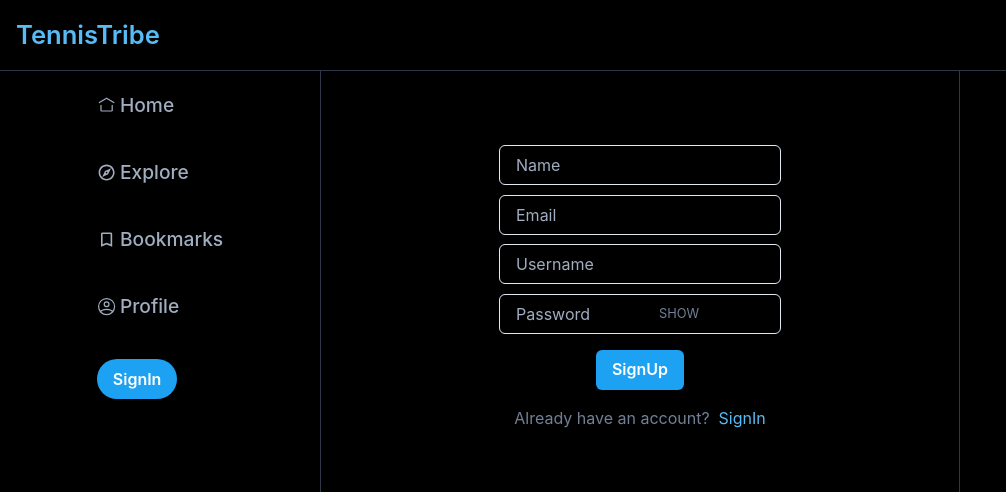
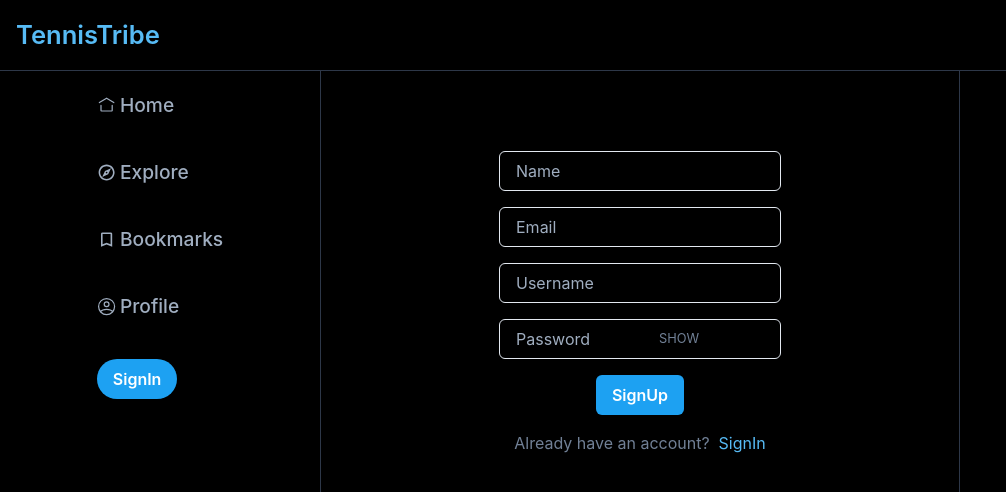
Before and after one commit to tiwariaditya15/tennistribe, a React (Vite) app: page /signup in a window 1280 px wide. Shown: the top 492 px of the page, without its empty margins (0-1006 px from the left). Built offline with nearby package versions, Linux system fonts and the light colour scheme; no server answers.

Commit message:
fix: schema validation

```diff
--- a/src/features/auth/SignUp.tsx
+++ b/src/features/auth/SignUp.tsx
@@ -40,10 +40,19 @@ export function SignUp(): JSX.Element {
   const formik = useFormik({
     initialValues,
     validationSchema: yup.object({
-      name: yup.string().required("Enter name"),
-      email: yup.string().email().required("Enter email"),
-      username: yup.string().required("Enter username"),
-      password: yup.string().required("Enter password"),
+      name: yup
+        .string()
+        .required("Enter name")
+        .min(4, "Needs to be atleast 4 characters"),
+      email: yup.string().email("Not valid email").required("Enter email"),
+      username: yup
+        .string()
+        .required("Enter username")
+        .min(6, "Needs to be atleast 6 characters"),
+      password: yup
+        .string()
+        .required("Enter password")
+        .min(8, "Needs to be atleast 8 characters"),
     }),
     onSubmit: async (values) => {
       try {
@@ -66,7 +75,7 @@ export function SignUp(): JSX.Element {
       mx={"auto"}
       width={width}
     >
-      <Box mt="0.6rem">
+      <Box mt="1rem">
         <FormControl id="name" color={"gray.400"} isRequired>
           <Input
             type="text"
@@ -79,7 +88,7 @@ export function SignUp(): JSX.Element {
           </Text>
         </FormControl>
       </Box>
-      <Box mt="0.6rem">
+      <Box mt="1rem">
         <FormControl id="email" color={"gray.400"} isRequired>
           <Input
             type="text"
@@ -92,7 +101,7 @@ export function SignUp(): JSX.Element {
           </Text>
         </FormControl>
       </Box>
-      <Box mt="0.6rem">
+      <Box mt="1rem">
         <FormControl id="username" color={"gray.400"} isRequired>
           <Input
             type="text"
@@ -107,7 +116,7 @@ export function SignUp(): JSX.Element {
           </Text>
         </FormControl>
       </Box>
-      <Box mt="0.6rem">
+      <Box mt="1rem">
         <Box pos={"relative"}>
           <FormControl id="Password" color={"gray.400"} isRequired>
             <Input
```
